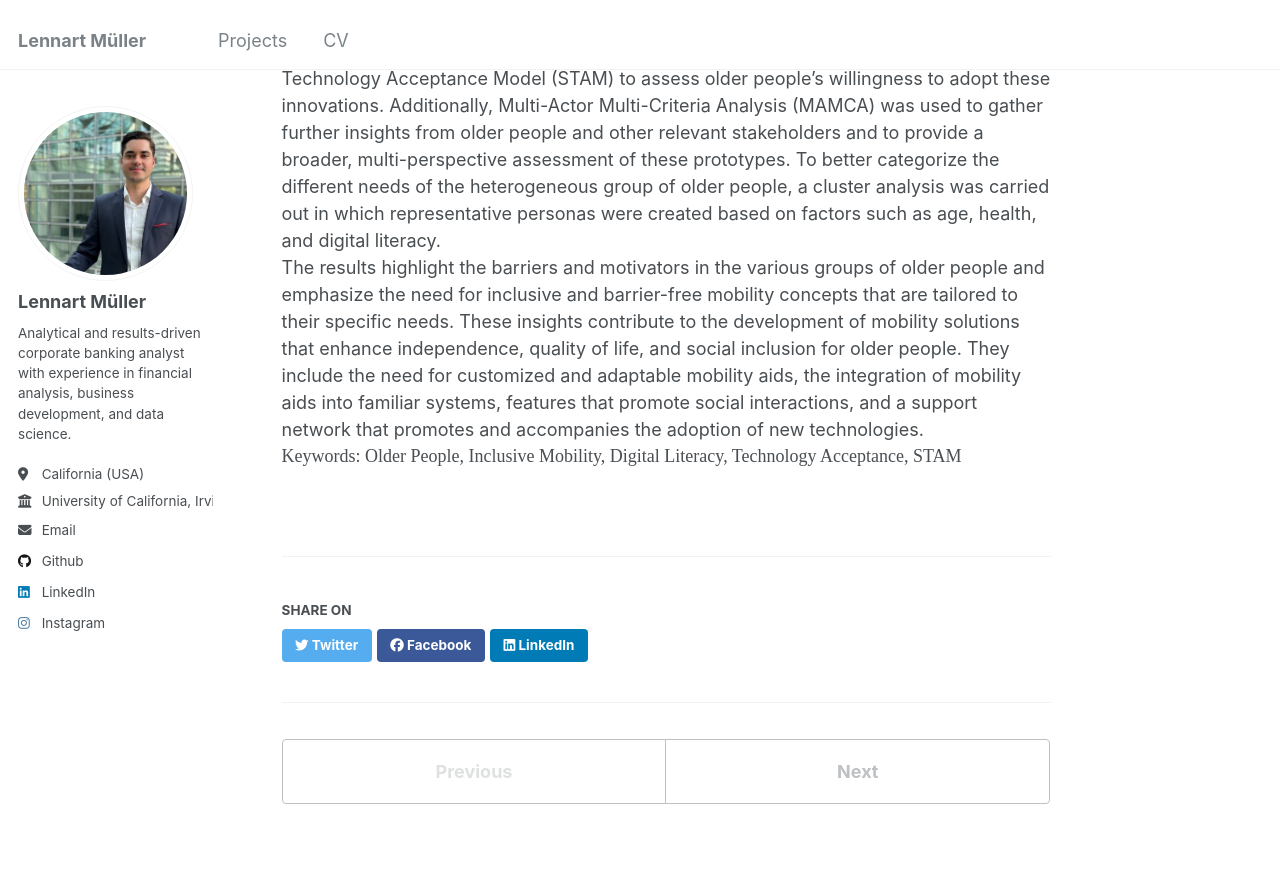
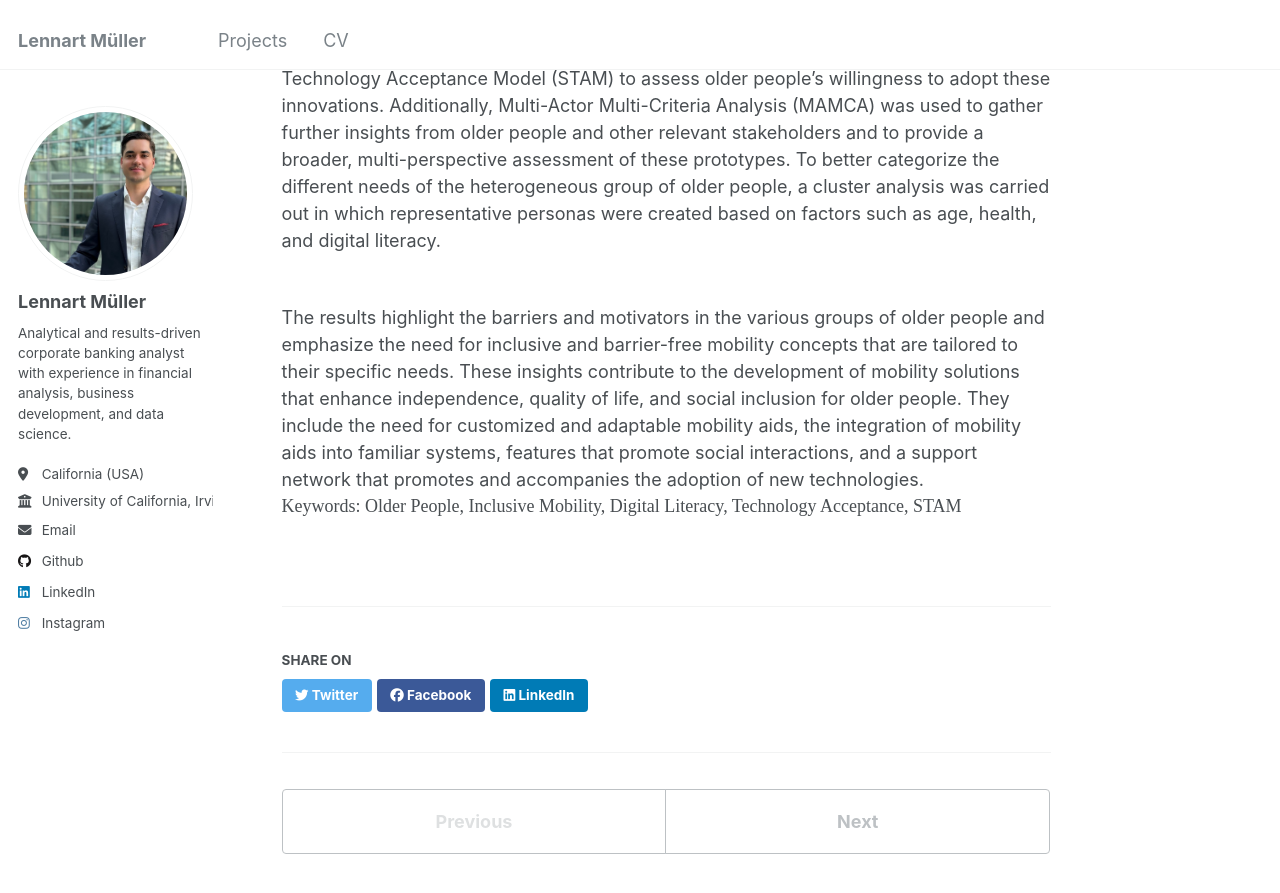
Before and after one commit to lennartmueller123/lennartmueller123.github.io, a Jekyll site: the page built from _projects/project-1.html, in a window 1280 px wide and 900 px high, scrolled down 395 px. Shown: the top 893 px of the window. Built offline with Jekyll 4.4.1, drawn with Linux system fonts in a browser that asks for light colours.

Commit message:
Update project-1.html

```diff
--- a/_projects/project-1.html
+++ b/_projects/project-1.html
@@ -9,7 +9,7 @@ collection: projects
 This study examines how (digital) mobility solutions can support the mobility needs of older people against the current trend of population aging and increasing digitalization. Using a Design Science Research (DSR) approach, the research explores older people’s mobility behavior, digital literacy, and the factors influencing their acceptance of technology.
 </div>
 Four prototypes of mobility aids were developed and evaluated through the Senior Technology Acceptance Model (STAM) to assess older people’s willingness to adopt these innovations. Additionally, Multi-Actor Multi-Criteria Analysis (MAMCA) was used to gather further insights from older people and other relevant stakeholders and to provide a broader, multi-perspective assessment of these prototypes. To better categorize the different needs of the heterogeneous group of older people, a cluster analysis was carried out in which representative personas were created based on factors such as age, health, and digital literacy.
-<div style="margin-top: 20;">
+<div style="margin-top: 50px;">
 The results highlight the barriers and motivators in the various groups of older people and emphasize the need for inclusive and barrier-free mobility concepts that are tailored to their specific needs. These insights contribute to the development of mobility solutions that enhance independence, quality of life, and social inclusion for older people. They include the need for customized and adaptable mobility aids, the integration of mobility aids into familiar systems, features that promote social interactions, and a support network that promotes and accompanies the adoption of new technologies.
 </div>
 <div style="margin-top: 20;">
```
